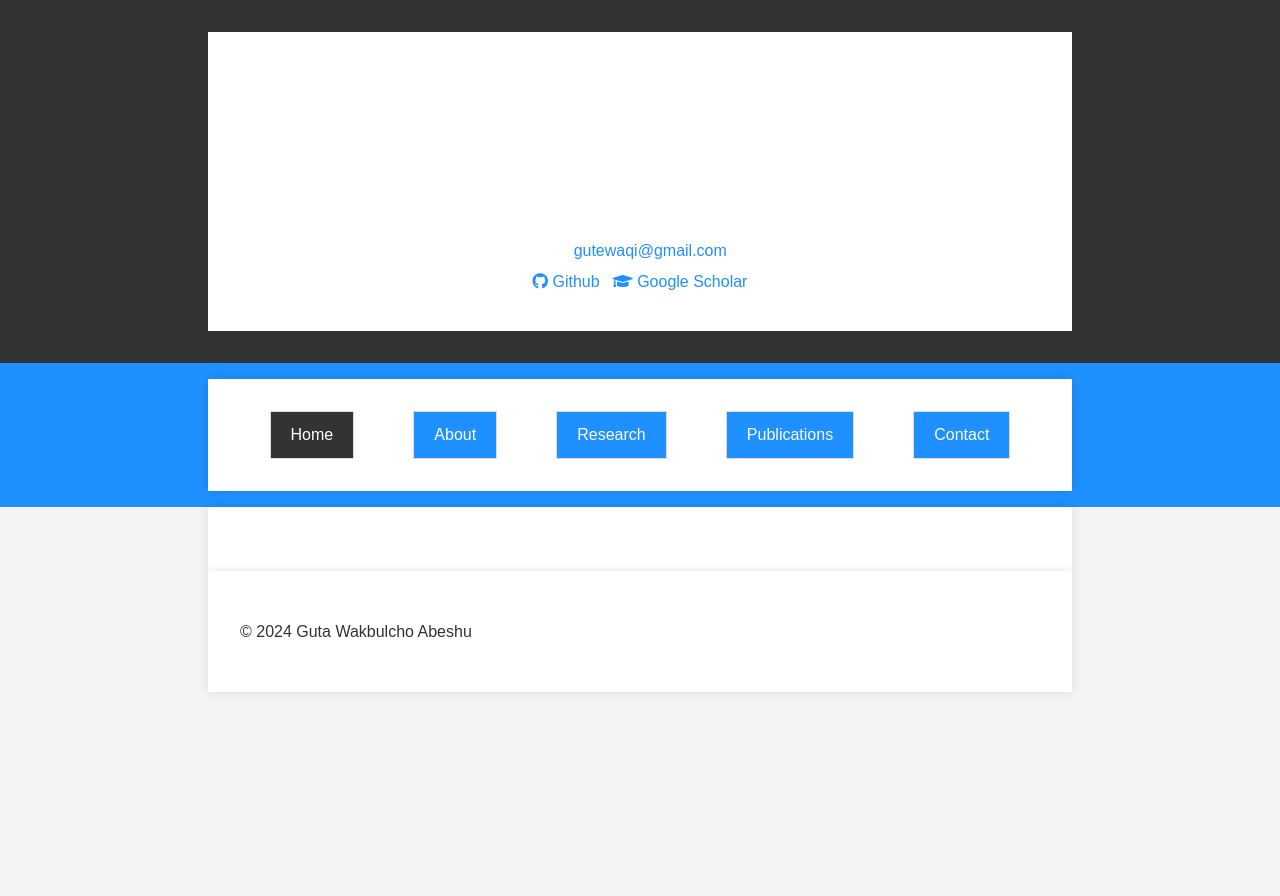
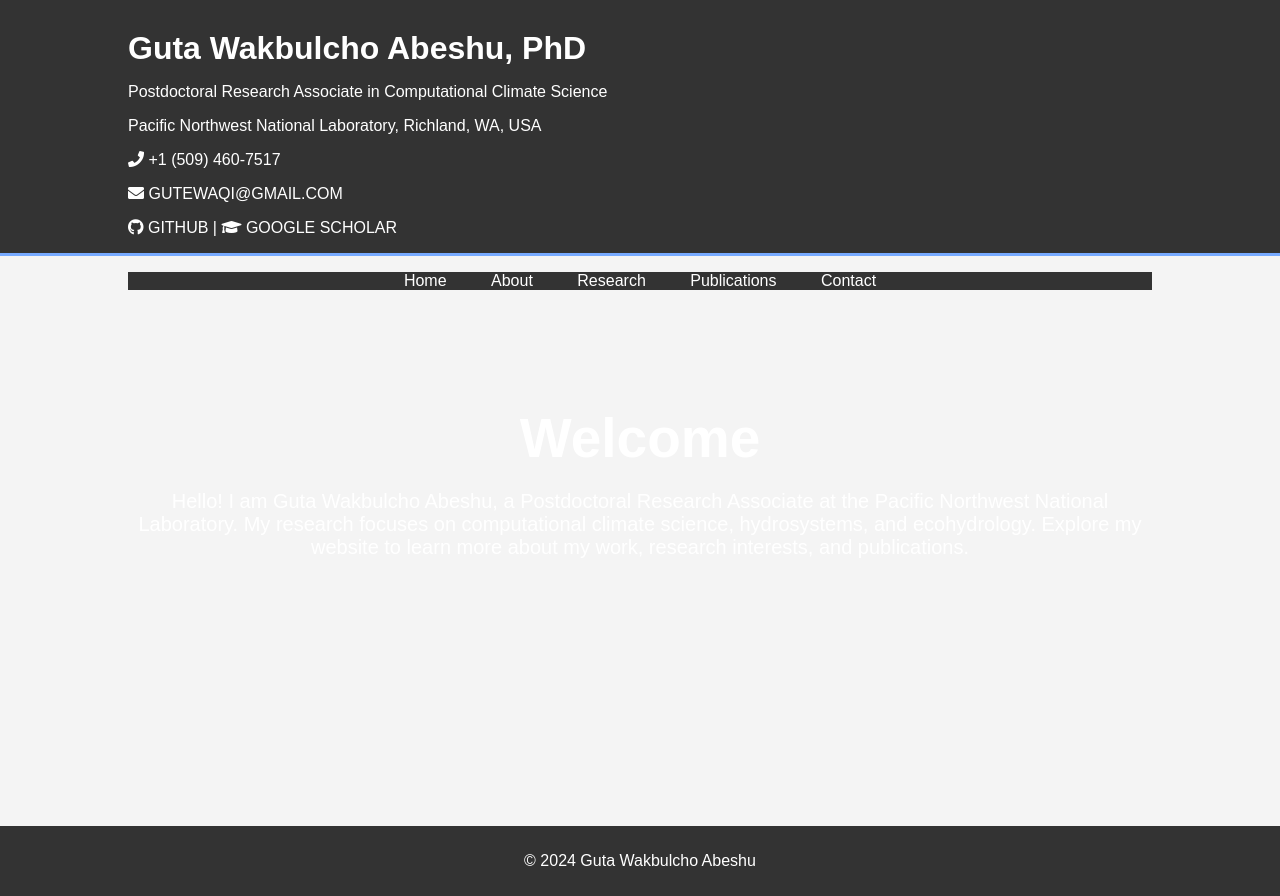
Before and after one commit to gutabeshu/gutawaqbeshu.github.io, a plain HTML site: page index.html in a window 1280 px wide. Before the commit the page ends 800 px from the top, so only its background shows below. Drawn offline with Linux system fonts and the light colour scheme; placeholder pictures from the web are drawn by us.

Commit message:
Update index.html

```diff
--- a/index.html
+++ b/index.html
@@ -4,12 +4,110 @@
     <meta charset="UTF-8">
     <meta name="viewport" content="width=device-width, initial-scale=1.0">
     <title>Guta Wakbulcho Abeshu, PhD - Personal Website</title>
-    <link rel="stylesheet" href="styles.css">
     <link rel="stylesheet" href="https://cdnjs.cloudflare.com/ajax/libs/font-awesome/5.15.3/css/all.min.css">
+    <style>
+        body {
+            font-family: Arial, sans-serif;
+            margin: 0;
+            padding: 0;
+            background-color: #f4f4f4;
+        }
+        .container {
+            width: 80%;
+            margin: auto;
+            overflow: hidden;
+        }
+        header {
+            background: #333;
+            color: #fff;
+            padding-top: 30px;
+            min-height: 70px;
+            border-bottom: #77aaff 3px solid;
+        }
+        header a {
+            color: #fff;
+            text-decoration: none;
+            text-transform: uppercase;
+            font-size: 16px;
+        }
+        header ul {
+            padding: 0;
+            list-style: none;
+        }
+        header li {
+            float: left;
+            display: inline;
+            padding: 0 20px 0 20px;
+        }
+        header #branding {
+            float: left;
+        }
+        header #branding h1 {
+            margin: 0;
+        }
+        header nav {
+            float: right;
+            margin-top: 10px;
+        }
+        header .highlight, header .current a {
+            color: #77aaff;
+            font-weight: bold;
+        }
+        header a:hover {
+            color: #77aaff;
+            font-weight: bold;
+        }
+        #showcase {
+            min-height: 400px;
+            background: url('https://via.placeholder.com/1200x400') no-repeat 0 -400px;
+            text-align: center;
+            color: #fff;
+        }
+        #showcase h1 {
+            margin-top: 100px;
+            font-size: 55px;
+            margin-bottom: 10px;
+        }
+        #showcase p {
+            font-size: 20px;
+        }
+        nav ul {
+            background: #333;
+            color: #fff;
+            padding: 0;
+            list-style: none;
+            text-align: center;
+        }
+        nav ul li {
+            display: inline;
+            padding: 20px;
+        }
+        nav ul li a {
+            color: #fff;
+            text-decoration: none;
+        }
+        nav ul li a:hover {
+            background: #77aaff;
+        }
+        .tab-content {
+            display: none;
+        }
+        .tab-content.current {
+            display: block;
+        }
+        footer {
+            background: #333;
+            color: #fff;
+            text-align: center;
+            padding: 10px;
+            margin-top: 20px;
+        }
+    </style>
 </head>
 <body>
     <header>
         <div class="container">
+            <div id="branding">
                 <h1>Guta Wakbulcho Abeshu, PhD</h1>
                 <p>Postdoctoral Research Associate in Computational Climate Science</p>
                 <p>Pacific Northwest National Laboratory, Richland, WA, USA</p>
@@ -20,6 +118,7 @@
                         <a href="https://github.com/gutabeshu"><i class="fab fa-github"></i> Github</a> |
                         <a href="https://scholar.google.com/citations?user=oJwf_RwAAAAJ&hl=en"><i class="fas fa-graduation-cap"></i> Google Scholar</a>
                     </p>
+                </div>
             </div>
         </div>
     </header>
@@ -39,8 +138,8 @@
     <main>
         <div class="container">
             <div id="tab-1" class="tab-content current">
-                <section>
-                    <h2>Welcome</h2>
+                <section id="showcase">
+                    <h1>Welcome</h1>
                     <p>Hello! I am Guta Wakbulcho Abeshu, a Postdoctoral Research Associate at the Pacific Northwest National Laboratory. My research focuses on computational climate science, hydrosystems, and ecohydrology. Explore my website to learn more about my work, research interests, and publications.</p>
                 </section>
             </div>
@@ -112,6 +211,4 @@
         </div>
     </footer>
 
-    <script src="script.js"></script>
-</body>
-</html>
+    <script>
```
Lines whose indentation alone changed are shown as unchanged.
